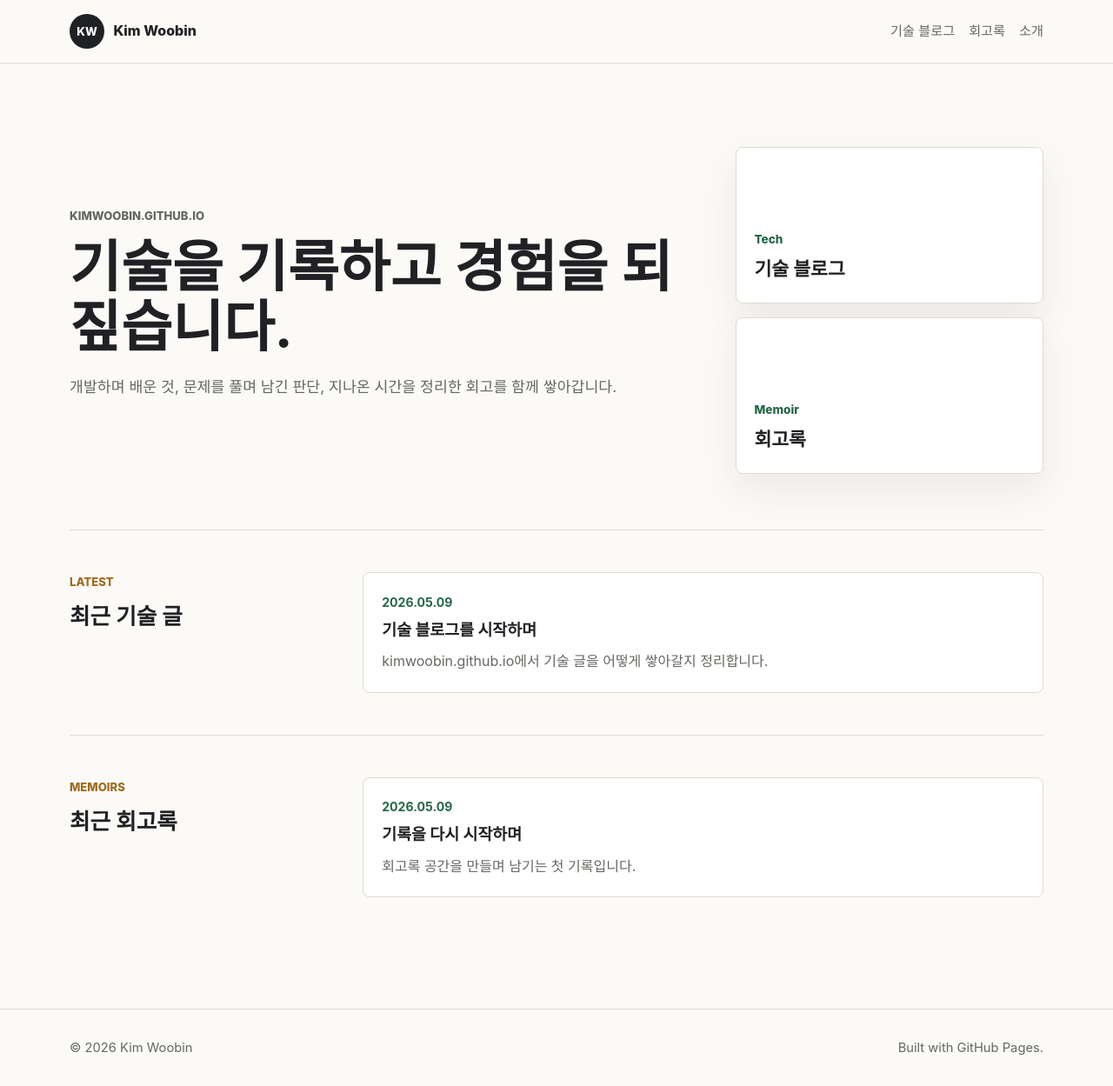
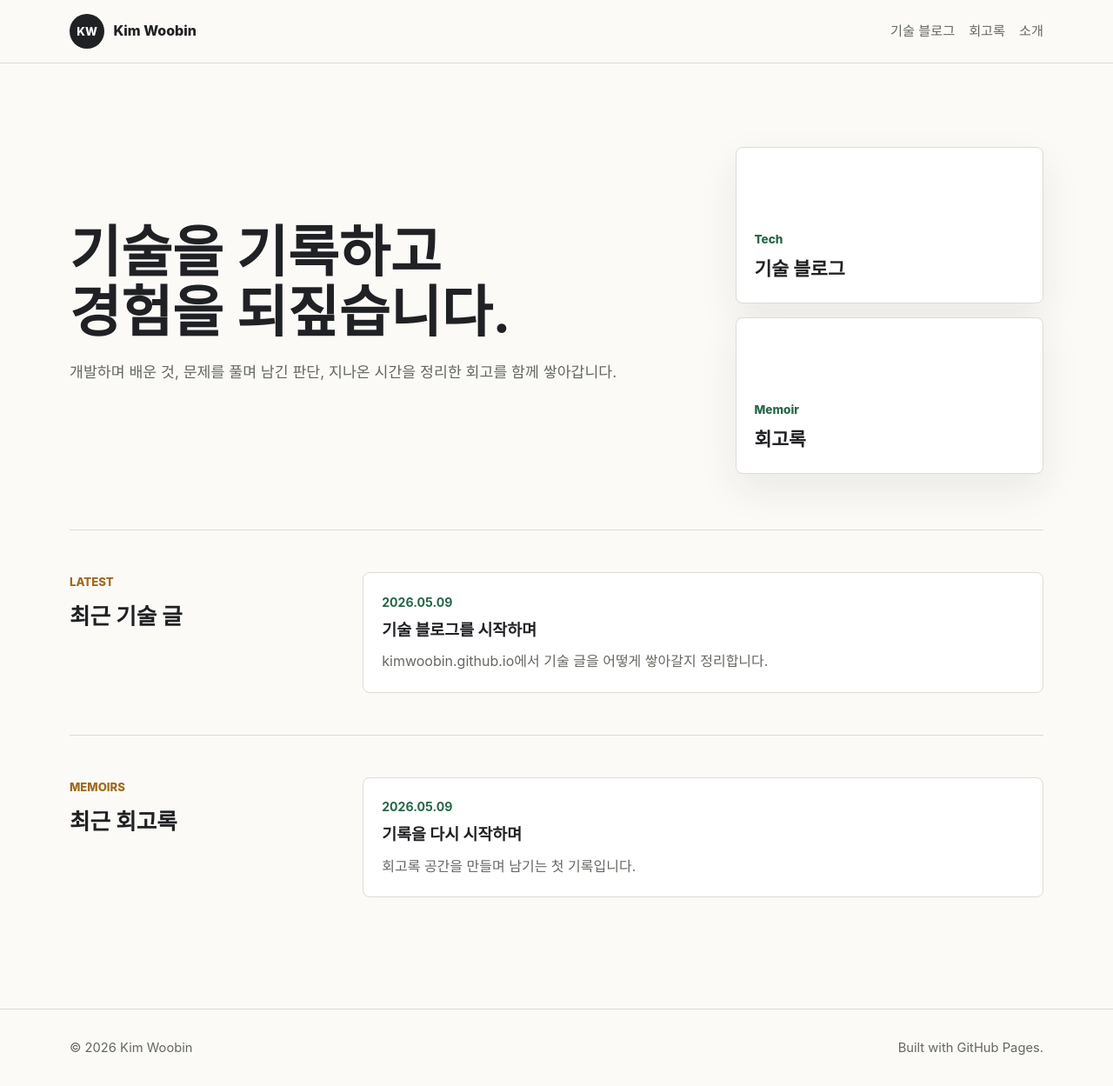
Before and after one commit to KROOKIMWOOBIN/KIMWOOBIN, a Jekyll site: the page built from index.html, in a window 1280 px wide and 1249 px high. Shown: the whole window at 87% size. Built offline with Jekyll 4.4.1, drawn with Linux system fonts in a browser that asks for light colours.

Commit message:
Update index.html

```diff
--- a/index.html
+++ b/index.html
@@ -5,8 +5,7 @@ description: 기술을 기록하고, 경험을 되짚는 개인 공간입니다.
 ---
 <section class="home-hero">
   <div class="home-hero__copy">
-    <p class="eyebrow">kimwoobin.github.io</p>
-    <h1>기술을 기록하고 경험을 되짚습니다.</h1>
+    <h1>기술을 기록하고<br>경험을 되짚습니다.</h1>
     <p>개발하며 배운 것, 문제를 풀며 남긴 판단, 지나온 시간을 정리한 회고를 함께 쌓아갑니다.</p>
   </div>
   <div class="home-hero__panel" aria-label="사이트 분류">
```
